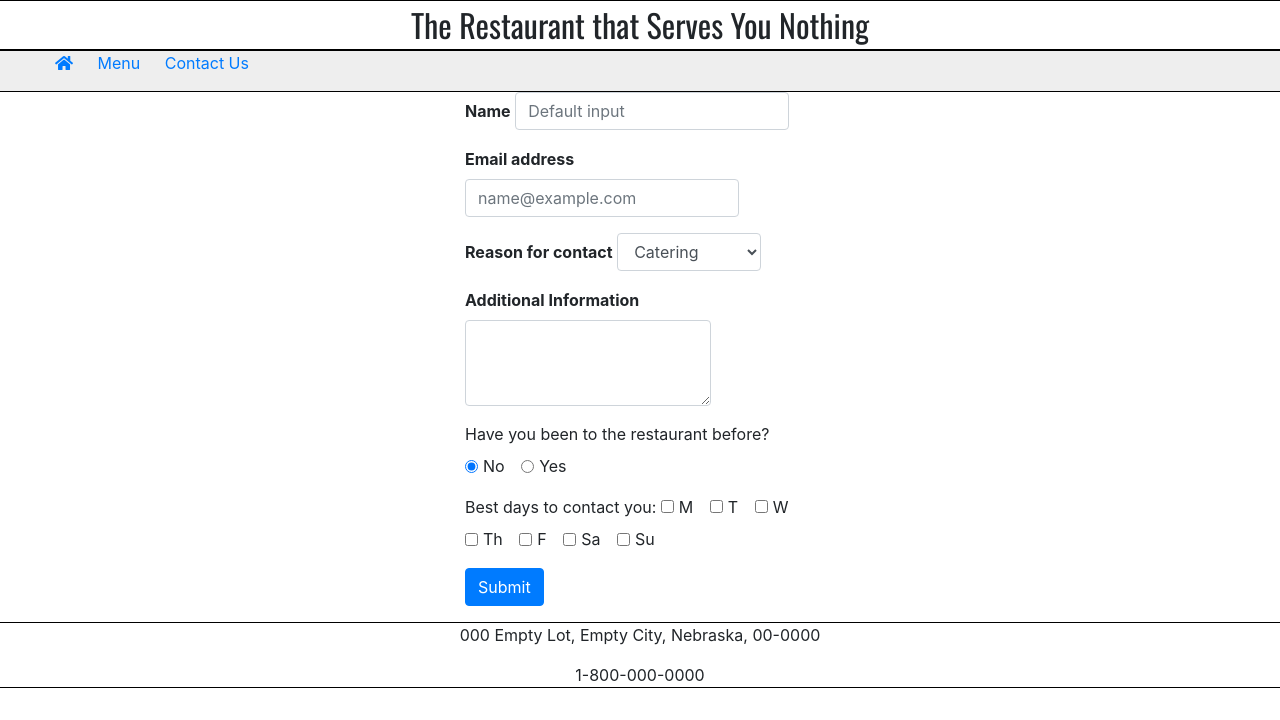
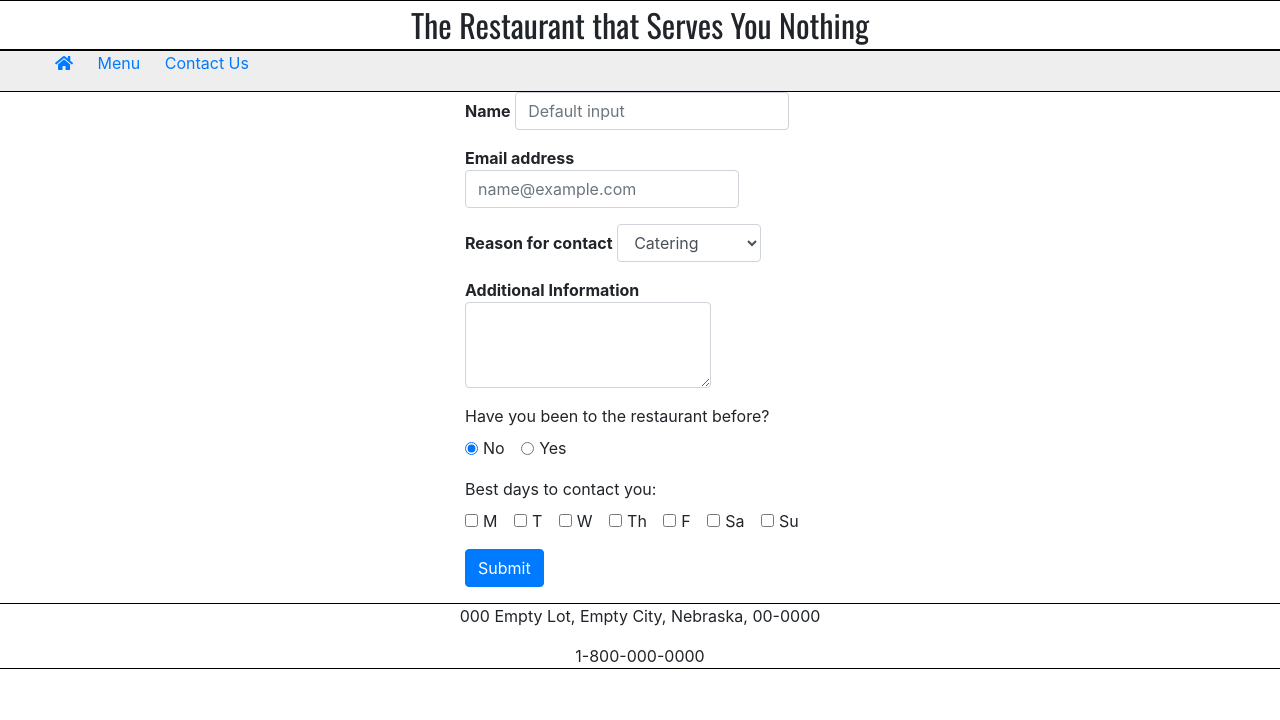
Before and after one commit to maixiem/maixiem.github.io, a plain HTML site: page gen10/restaurant_contact.html in a window 1280 px wide. Drawn offline with nearby package versions, Linux system fonts and the light colour scheme.

Commit message:
Update restaurant_contact.html

```diff
--- a/gen10/restaurant_contact.html
+++ b/gen10/restaurant_contact.html
@@ -11,9 +11,14 @@
             #confirmValidation, #failedValidation{
             display: none;
             }
+            label{
+            display: block;
+            }
             label[required='']{
             font-weight: bold;
+                display: inline;
             }
+
             .form-control{
             width: auto;
             display: inline;
```
